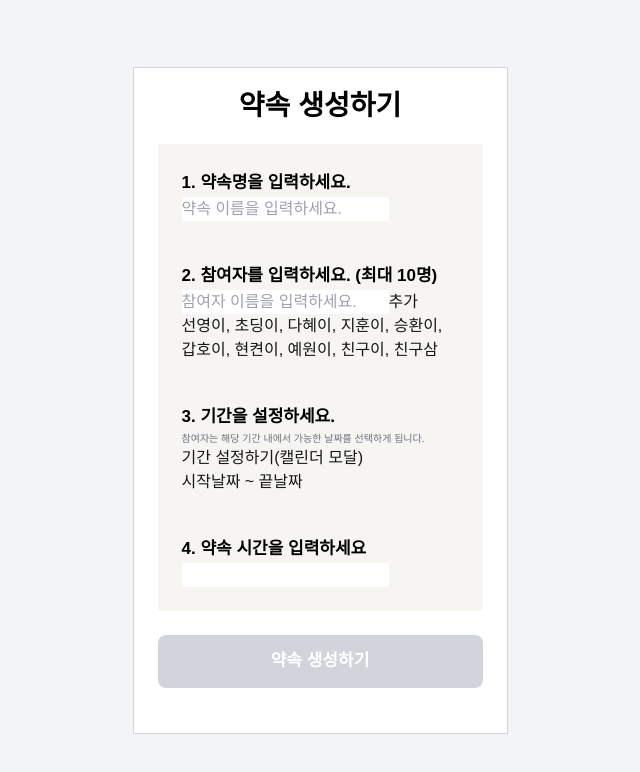
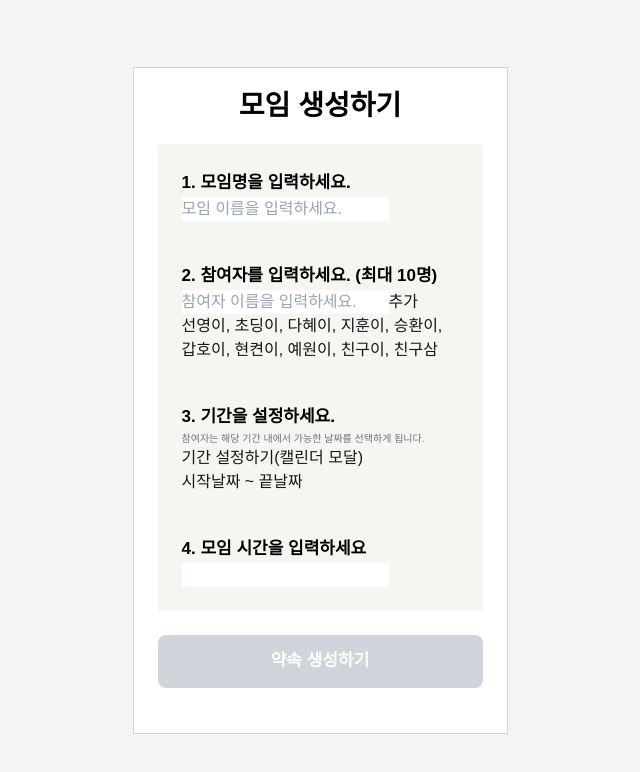
Before and after one commit to kimsuns/catchdate, a Next.js app: page /moimCreate in a window 1280 px wide. Shown: the top 772 px of the page, without its empty margins (320-960 px from the left). Built offline with nearby package versions, Linux system fonts and the light colour scheme.

Commit message:
[#5] feat : text change (약속=>모임)

```diff
--- a/app/moimCreate/page.tsx
+++ b/app/moimCreate/page.tsx
@@ -2,14 +2,14 @@ export default function MoimCreate() {
   return (
     <div className="flex flex-col items-center">
       <section className="text-black font-suit text-[28px] font-semibold leading-none">
-        약속 생성하기
+        모임 생성하기
       </section>
       <section className="flex flex-col p-6 justify-center  gap-10 self-stretch mt-6 mb-6 rounded-[2px] bg-[#F6F5F2]">
         <div>
           <span className="text-black font-suit text-[17px] font-bold leading-[29px]">
-            1. 약속명을 입력하세요.
+            1. 모임명을 입력하세요.
           </span>
-          <input placeholder="약속 이름을 입력하세요." />
+          <input placeholder="모임 이름을 입력하세요." />
         </div>
         <div>
           <span className="text-black font-suit text-[17px] font-bold leading-[29px]">
@@ -34,7 +34,7 @@ export default function MoimCreate() {
         </div>
         <div>
           <span className="text-black font-suit text-[17px] font-bold leading-[29px]">
-            4. 약속 시간을 입력하세요
+            4. 모임 시간을 입력하세요
           </span>
           <input />
         </div>
```
